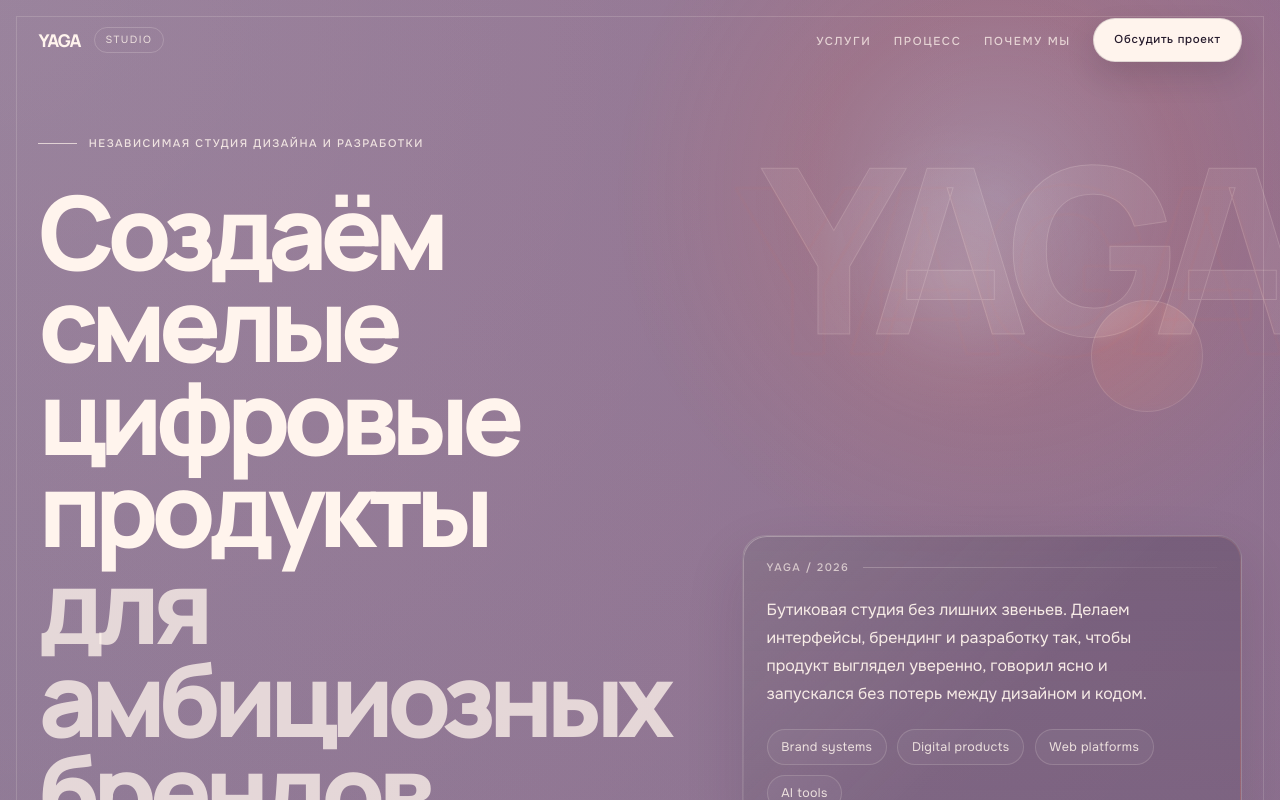
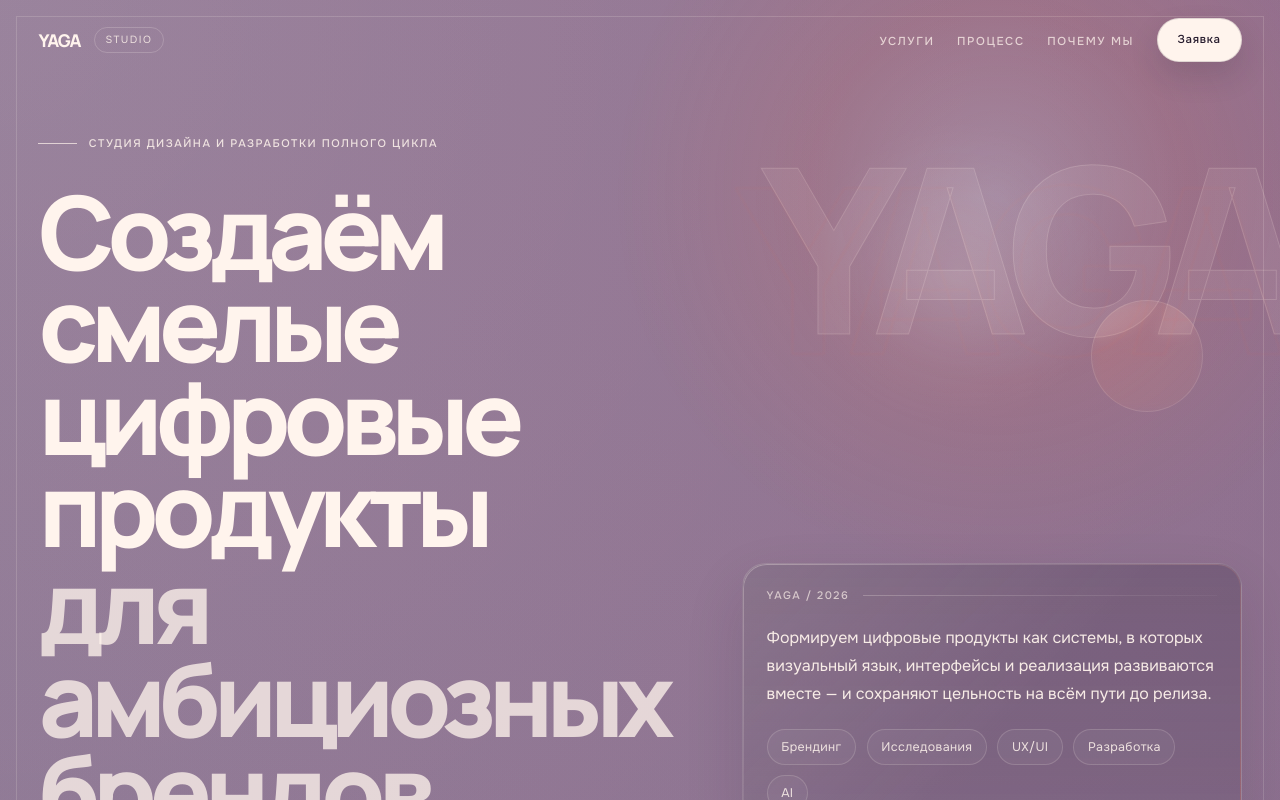
Before and after one commit to Yaroslav-Chertov/yaga-studio, a Next.js app: page / in a window 1280 px wide. Shown: the top 800 px of the page. Built offline with nearby package versions, Linux system fonts and the light colour scheme.

Commit message:
fix text at hero

```diff
--- a/components/Hero.tsx
+++ b/components/Hero.tsx
@@ -1,16 +1,17 @@
 "use client";
 
 const heroTags = [
-  "Brand systems",
-  "Digital products",
-  "Web platforms",
-  "AI tools",
+  "Брендинг",
+  "Исследования",
+  "UX/UI",
+  "Разработка",
+  "AI",
 ] as const;
 
 const heroFacts = [
-  { value: "2", label: "senior-специалиста в ядре" },
-  { value: "1", label: "команда на проекте без потерь в коммуникации" },
-  { value: "∞", label: "внимания к качеству деталей" },
+  { value: "5+", label: "лет работы с цифровыми продуктами" },
+  { value: "1", label: "единая логика от идеи до реализации" },
+  { value: "∞", label: "внимания к деталям" },
 ] as const;
 
 const ArrowIcon = () => (
@@ -40,7 +41,7 @@ export default function Hero() {
       <div className="hero__eyebrow">
         <span className="hero__eyebrow-line" />
         <span className="hero__eyebrow-label">
-          Независимая студия дизайна и разработки
+          Студия дизайна и разработки полного цикла
         </span>
       </div>
 
@@ -59,9 +60,9 @@ export default function Hero() {
           </div>
 
           <p className="hero__description">
-            Бутиковая студия без лишних звеньев. Делаем интерфейсы, брендинг и
-            разработку так, чтобы продукт выглядел уверенно, говорил ясно и
-            запускался без потерь между дизайном и кодом.
+            Формируем цифровые продукты как системы, в&nbsp;которых визуальный
+            язык, интерфейсы и&nbsp;реализация развиваются вместе&nbsp;&mdash;
+            и&nbsp;сохраняют цельность на&nbsp;всём пути до&nbsp;релиза.
           </p>
 
           <ul className="hero__tags" aria-label="Ключевые направления">
@@ -89,7 +90,6 @@ export default function Hero() {
             Обсудить проект
             <ArrowIcon />
           </a>
-          <span className="hero__scroll-hint">↓ прокрути</span>
         </div>
       </div>
 
--- a/components/Nav.tsx
+++ b/components/Nav.tsx
@@ -37,7 +37,7 @@ export default function Nav() {
         ))}
         <li>
           <a href="#contact" data-hover className="nav__cta">
-            Обсудить проект
+            Заявка
           </a>
         </li>
       </ul>
--- a/styles/components/_hero.scss
+++ b/styles/components/_hero.scss
@@ -297,6 +297,7 @@
     grid-template-columns: repeat(3, minmax(0, 1fr));
     gap: 1rem;
     width: min(100%, 48rem);
+    align-items: start;
 
     @media (max-width: 900px) {
       grid-template-columns: 1fr;
```
